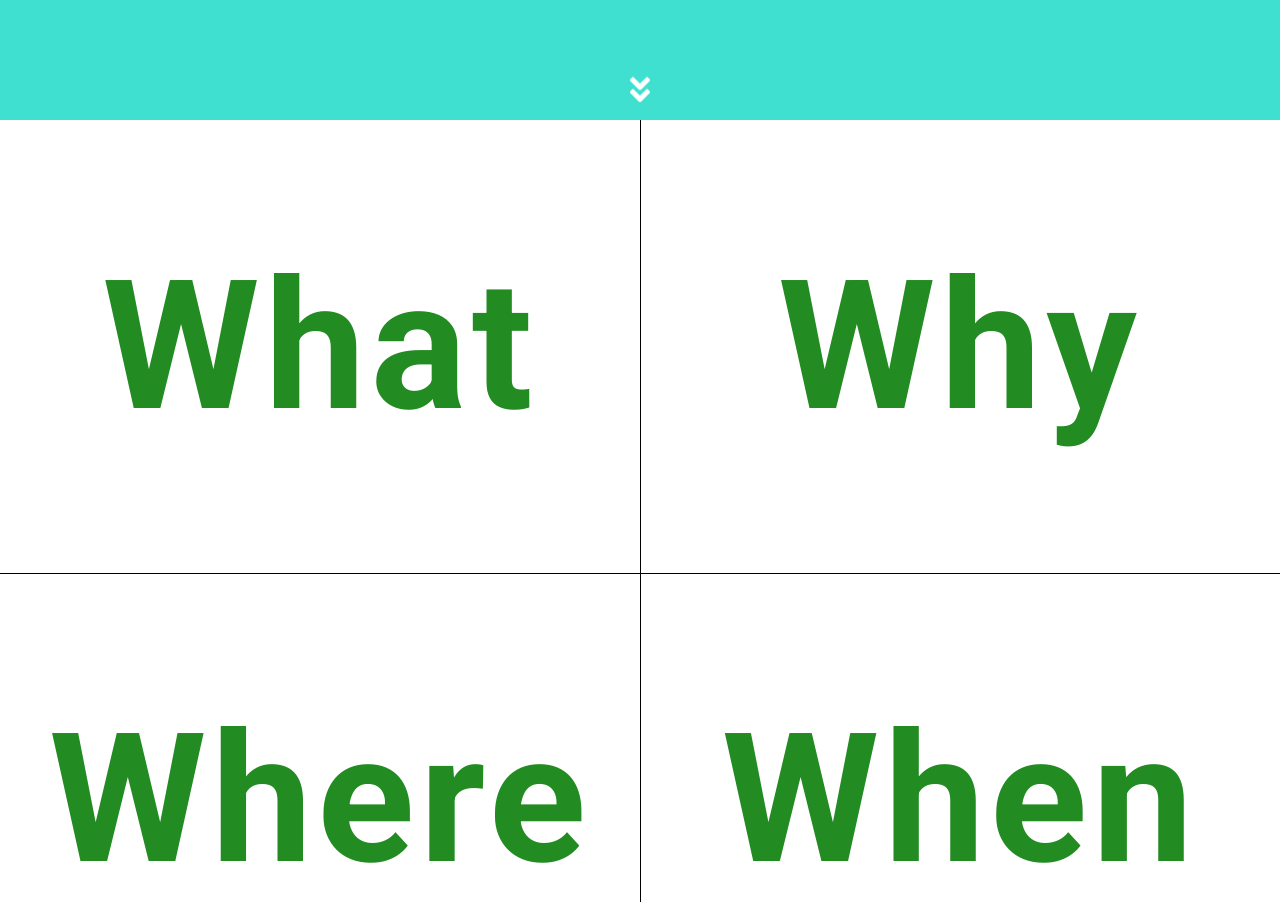
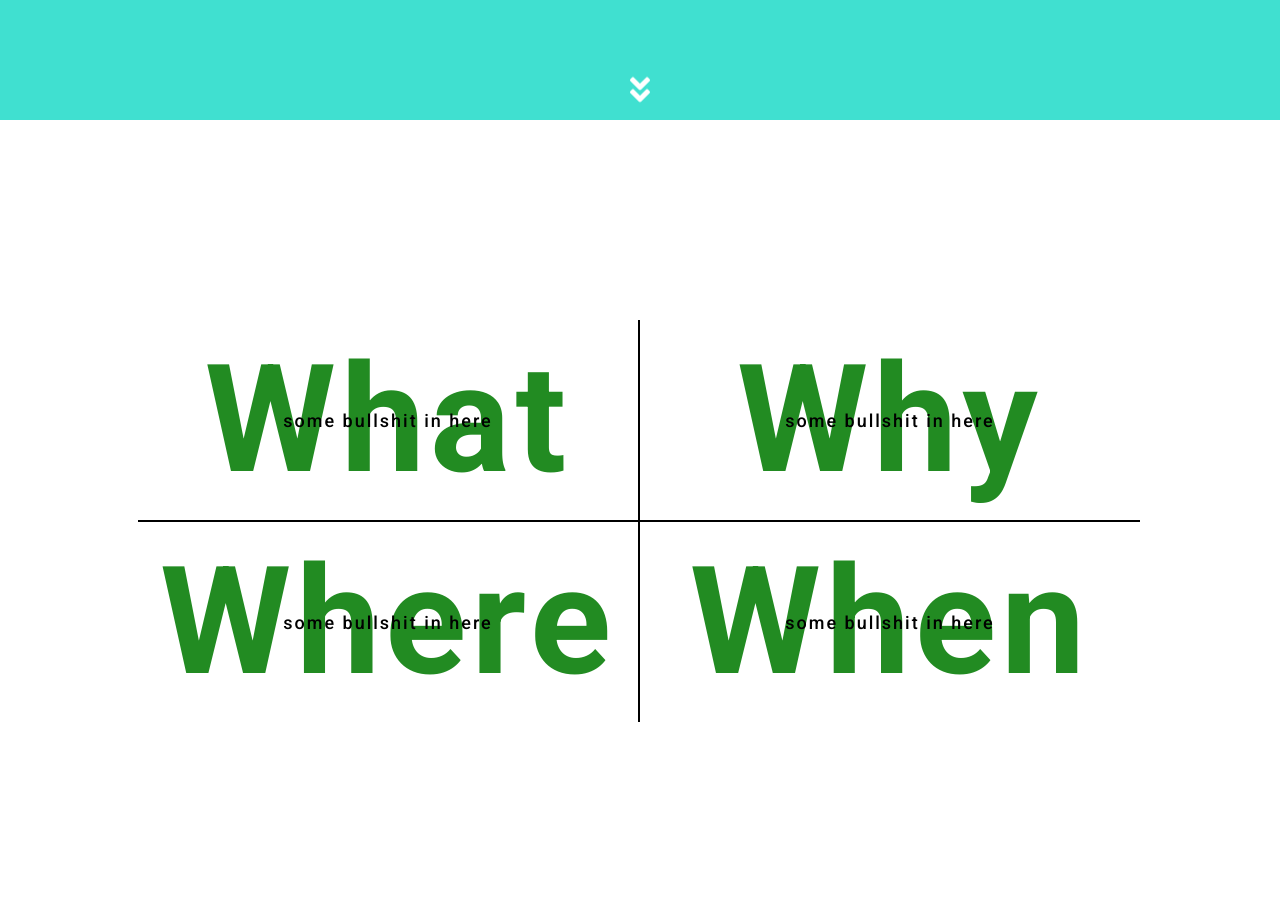
Before and after one commit to zbayard/southern-cut, a React (Create React App) app: page / in a window 1280 px wide. Shown: the part 680-1582 px from the top of the page. Built offline with nearby package versions, Linux system fonts and the light colour scheme.

Commit message:
about transitions

```diff
--- a/src/App.css
+++ b/src/App.css
@@ -15,7 +15,16 @@ a{
 h1{
   font-family: 'Roboto' , sans-serif;
   font-weight: 700;
-  font-size: 180px;
+  font-size: 150px;
   color: forestgreen;
   letter-spacing: 5px;
 }
+
+p{
+  font-family: 'Roboto' , sans-serif;
+  font-weight: 500;
+  font-size: 18px;
+  color: black;
+  letter-spacing: 2px;
+
+}
--- a/src/components/About Us/AboutUs.css
+++ b/src/components/About Us/AboutUs.css
@@ -3,51 +3,64 @@
     position: relative;
     background: white;
     background-size: cover;
+    display: flex;
+    justify-content: center;
+    align-items: center;
 }
 
 
 .w-container{
     display: grid;
     grid-template-columns: repeat(2, 1fr);
-
+    height: 50vh;
 }
 
-.what-box{
-    height: 100%;
-    width: 100%;
+.w-box{
+    height: 25vh;
+    width: 500px;
     display: flex;
     justify-content: center;
     align-items: center;
     position: relative;
-    border-right: 1px solid black;
-    border-bottom: 1px solid black;
+
 }
 
-.why-box{
-    height: 100%;
-    width: 100%;
-    display: flex;
-    justify-content: center;
-    align-items: center;
-    position: relative;
-    border-bottom: 1px solid black;
+.what{
+    border-right: 2px solid black;
+    border-bottom: 2px solid black;
 }
 
-.where-box{
-    height: 100%;
-    width: 100%;
-    display: flex;
-    justify-content: center;
-    align-items: center;
-    position: relative;
-    border-right: 1px solid black;
+.why{
+    border-bottom: 2px solid black;
 }
 
-.when-box{
-    height: 100%;
-    width: 100%;
-    display: flex;
-    justify-content: center;
-    align-items: center;
-    position: relative;
+.where{
+    border-right: 2px solid black;
 }
+
+.w-box h1{
+    transition: all .75s;
+}
+.w-box h2{
+    transition: all .75s;
+    position: absolute;
+    top: 0;
+    left: 0;
+    margin-left: 10px;
+    transform: scale(0%);
+}
+
+.w-box:hover h1{
+    font-size: 30px;
+
+    transform: scale(0%);
+}
+
+.w-box:hover h2{
+    transform: scale(100%);
+}
+
+
+.w-box p{
+    position: absolute;
+}
--- a/src/components/About Us/AboutUs.js
+++ b/src/components/About Us/AboutUs.js
@@ -13,17 +13,25 @@ const AboutUs = ()=>{
     return (
         <div className="about-us">
             <div className="w-container">
-                <div className="what-box">
+                <div className="w-box what">
                     <h1 className="ws">What</h1>
+                    <h2>What</h2>
+                    <p>some bullshit in here</p>
                 </div>
-                <div className="why-box">
+                <div className="w-box why">
                     <h1 className="ws">Why</h1>
+                    <h2>Why</h2>
+                    <p>some bullshit in here</p>
                 </div>
-                <div className="where-box">
+                <div className="w-box where">
                     <h1 className="ws">Where</h1>
+                    <h2>Where</h2>
+                    <p>some bullshit in here</p>
                 </div>
-                <div className="when-box">
+                <div className="w-box when">
                 <h1 className="ws">When</h1>
+                <h2>When</h2>
+                    <p>some bullshit in here</p>
                 </div>
             </div>
 
```
